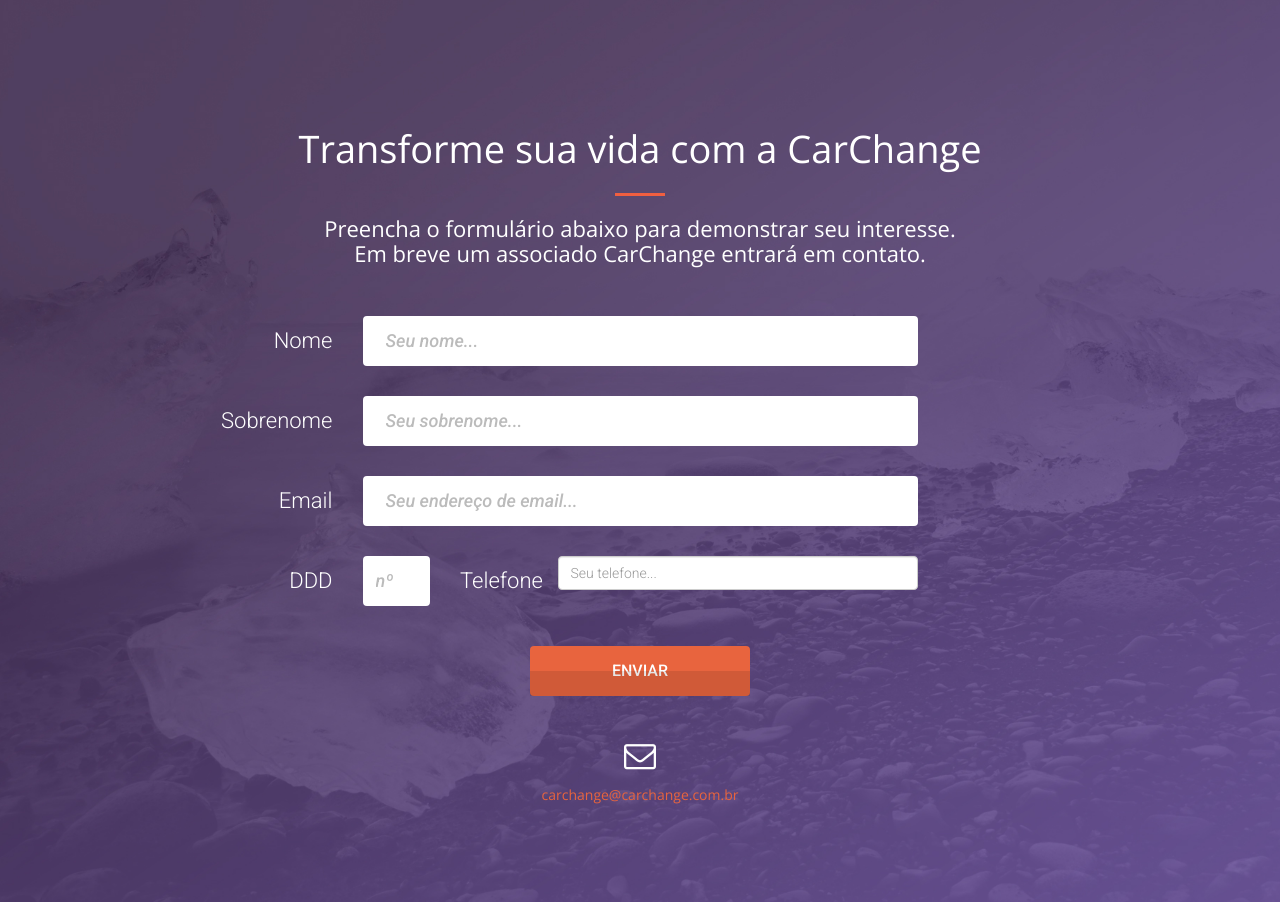
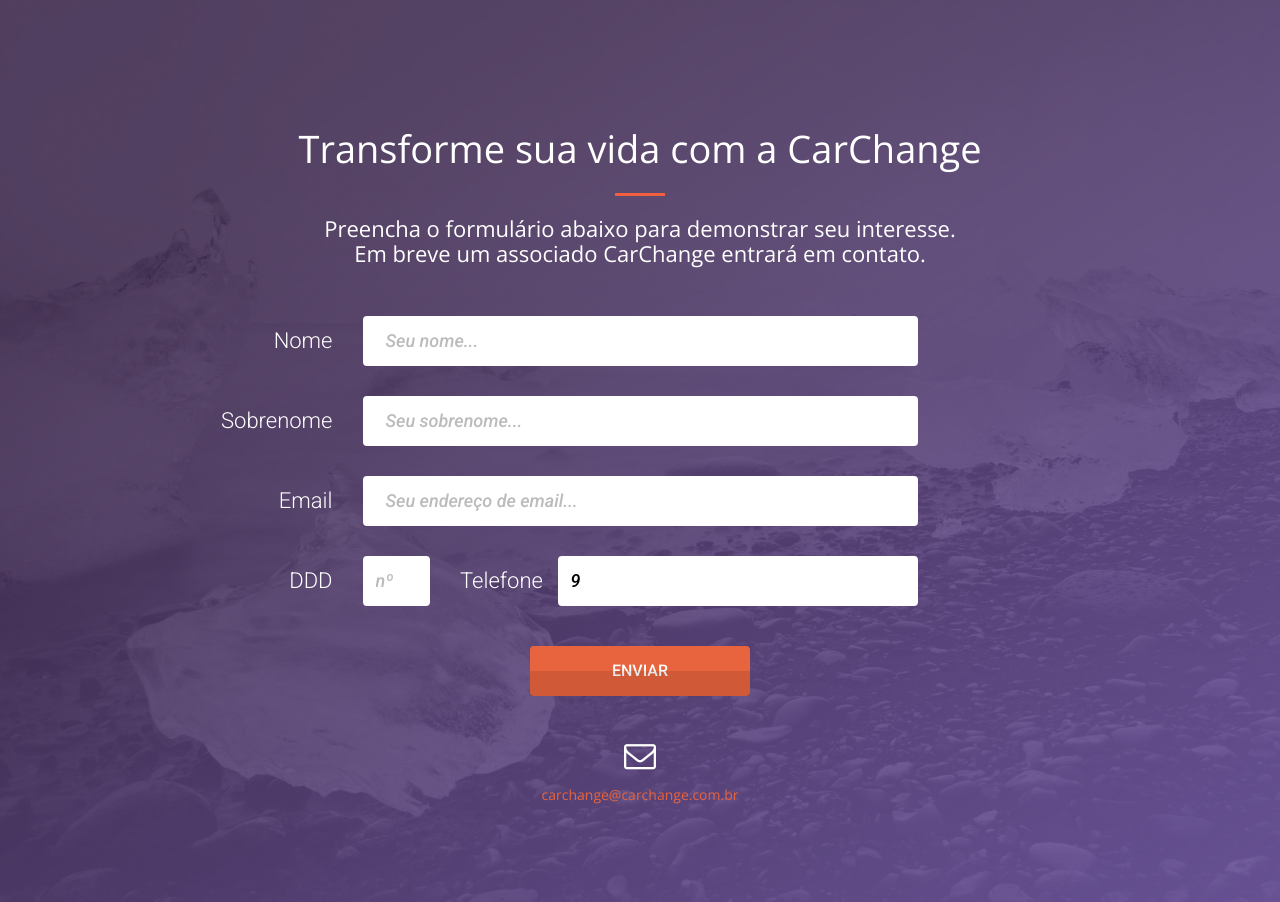
Before and after one commit to CarChange/CarChange-Frank, a PHP site: page / in a window 1280 px wide. Shown: the part 1613-2515 px from the top of the page. Run offline with PHP 8.4, Linux system fonts and the light colour scheme; some libraries are stand-ins or nearby versions.

Commit message:
type tel

```diff
--- a/assets/css/style.css
+++ b/assets/css/style.css
@@ -191,6 +191,27 @@
     -o-transition: all .3s; -moz-transition: all .3s; -webkit-transition: all .3s; -ms-transition: all .3s; transition: all .3s;
 }
 
+.c-form-HUE input[type="tel"],
+.c-form-HUE textarea,
+.c-form-HUE textarea.form-control {
+	height: 50px;
+    margin-bottom: 30px;
+    padding: 0 10px;
+    vertical-align: middle;
+    background: #fff;
+    border: 3px solid #fff;
+    font-family: 'Roboto', sans-serif;
+    font-size: 18px;
+    font-style: oblique;
+
+    font-weight: 500;
+    line-height: 50px;
+    color: #000;
+    -moz-border-radius: 4px; -webkit-border-radius: 4px; border-radius: 4px;
+    -moz-box-shadow: none; -webkit-box-shadow: none; box-shadow: none;
+    -o-transition: all .3s; -moz-transition: all .3s; -webkit-transition: all .3s; -ms-transition: all .3s; transition: all .3s;
+}
+
 .c-form-HUE select,
 .c-form-HUE textarea,
 .c-form-HUE textarea.form-control {
@@ -279,6 +300,25 @@
   color: #bbb;
 }*/
 
+.c-form-HUE input[type="date"]:focus,
+.c-form-HUE textarea:focus,
+.c-form-HUE textarea.form-control:focus {
+	outline: 0; background: #fff; border: 3px solid #e8643e;
+    -moz-box-shadow: none; -webkit-box-shadow: none; box-shadow: none;
+}
+
+.c-form-HUE input[type="date"]::-moz-placeholder,
+.c-form-HUE textarea::-moz-placeholder,
+.c-form-HUE textarea.form-control::-moz-placeholder { color: #bbb; font-style: italic; }
+
+.c-form-HUE input[type="date"]:-ms-input-placeholder,
+.c-form-HUE textarea:-ms-input-placeholder,
+.c-form-HUE textarea.form-control:-ms-input-placeholder { color: #bbb; font-style: italic; }
+
+.c-form-HUE input[type="date"]::-webkit-input-placeholder,
+.c-form-HUE textarea::-webkit-input-placeholder,
+.c-form-HUE textarea.form-control::-webkit-input-placeholder { color: #bbb; font-style: italic; }
+
 .c-form-HUE input[type="number"]:focus,
 .c-form-HUE textarea:focus,
 .c-form-HUE textarea.form-control:focus {
@@ -298,24 +338,25 @@
 .c-form-HUE textarea::-webkit-input-placeholder,
 .c-form-HUE textarea.form-control::-webkit-input-placeholder { color: #bbb; font-style: italic; }
 
-.c-form-HUE input[type="date"]:focus,
+.c-form-HUE input[type="tel"]:focus,
 .c-form-HUE textarea:focus,
 .c-form-HUE textarea.form-control:focus {
 	outline: 0; background: #fff; border: 3px solid #e8643e;
     -moz-box-shadow: none; -webkit-box-shadow: none; box-shadow: none;
 }
 
-.c-form-HUE input[type="date"]::-moz-placeholder,
+.c-form-HUE input[type="tel"]::-moz-placeholder,
 .c-form-HUE textarea::-moz-placeholder,
 .c-form-HUE textarea.form-control::-moz-placeholder { color: #bbb; font-style: italic; }
 
-.c-form-HUE input[type="date"]:-ms-input-placeholder,
+.c-form-HUE input[type="tel"]:-ms-input-placeholder,
 .c-form-HUE textarea:-ms-input-placeholder,
 .c-form-HUE textarea.form-control:-ms-input-placeholder { color: #bbb; font-style: italic; }
 
-.c-form-HUE input[type="date"]::-webkit-input-placeholder,
+.c-form-HUE input[type="tel"]::-webkit-input-placeholder,
 .c-form-HUE textarea::-webkit-input-placeholder,
 .c-form-HUE textarea.form-control::-webkit-input-placeholder { color: #bbb; font-style: italic; }
+
 
 .c-form-HUE select:focus,
 .c-form-HUE textarea:focus,
--- a/index.html
+++ b/index.html
@@ -476,7 +476,7 @@
                             </label>
                         </div>
                         <div class="col-md-1">
-                                <input type="number" name="DDD" placeholder="nº" class="c-form-name form-control" id="c-form-name" required>
+                                <input type="number" name="DDD" size="2" placeholder="nº" class="c-form-name form-control" id="c-form-name" required>
                         </div>
                         <div class="col-md-1 form-group">
                             <label for="formAname">
@@ -484,7 +484,7 @@
                             </label>
                         </div>
                         <div class="col-md-4">
-                                <input type="tel" name="telefone" placeholder="Seu telefone..." class="c-form-name form-control" id="c-form-name" required>
+                                <input type="tel" name="telefone" value="9" size="9" placeholder="Seu telefone..." class="c-form-name form-control" id="c-form-name" required>
                         </div>
                         <div class="col-md-1"></div>
                         </div>
```
